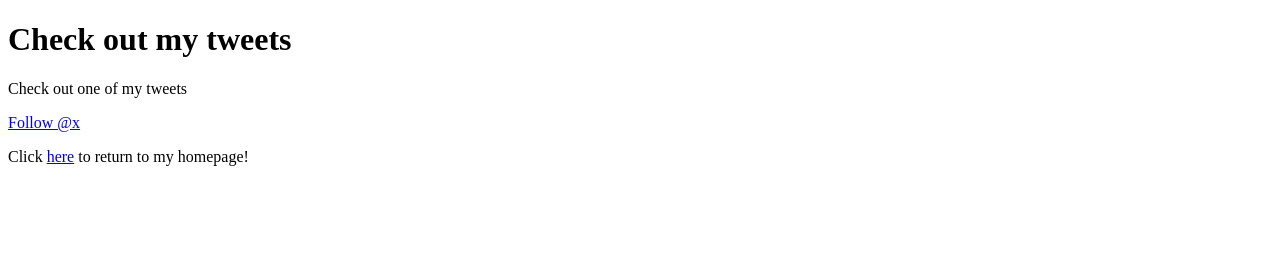
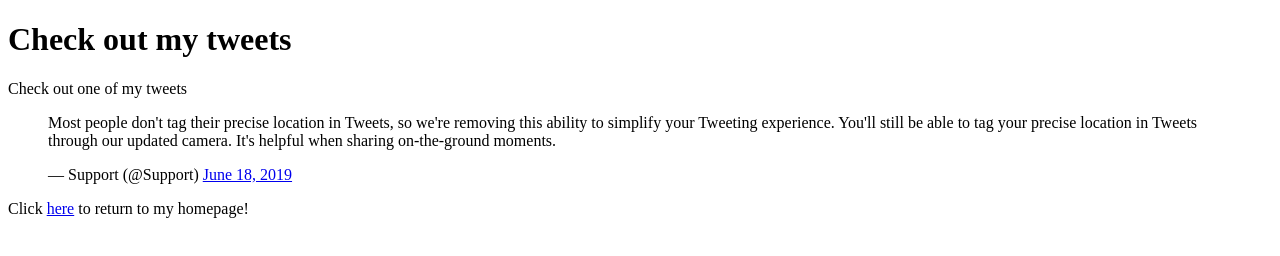
Before and after one commit to tennie-odhiambo/My_First_Portfolio, a plain HTML site: page html_basic/tweets.html in a window 1280 px wide. Drawn offline with Linux system fonts and the light colour scheme.

Commit message:
Embedding tweets

```diff
--- a/html_basic/tweets.html
+++ b/html_basic/tweets.html
@@ -10,7 +10,12 @@
 <body>
   <h1>Check out my tweets</h1>
   <p>Check out one of my tweets</p>
-  <a href="https://twitter.com/x?ref_src=twsrc%5Etfw" class="twitter-follow-button" data-show-count="false">Follow @x</a>
+  <blockquote class="twitter-tweet">
+    <p lang="en" dir="ltr">Most people don&#39;t tag their precise location in Tweets, so we&#39;re removing this ability
+      to simplify your Tweeting experience. You&#39;ll still be able to tag your precise location in Tweets through our
+      updated camera. It&#39;s helpful when sharing on-the-ground moments.</p>&mdash; Support (@Support) <a
+      href="https://twitter.com/Support/status/1141039841993355264?ref_src=twsrc%5Etfw">June 18, 2019</a>
+  </blockquote>
   <script async src="https://platform.twitter.com/widgets.js" charset="utf-8"></script>
   <p>Click <a href="index.html">here</a> to return to my homepage!</p>
 </body>
```
